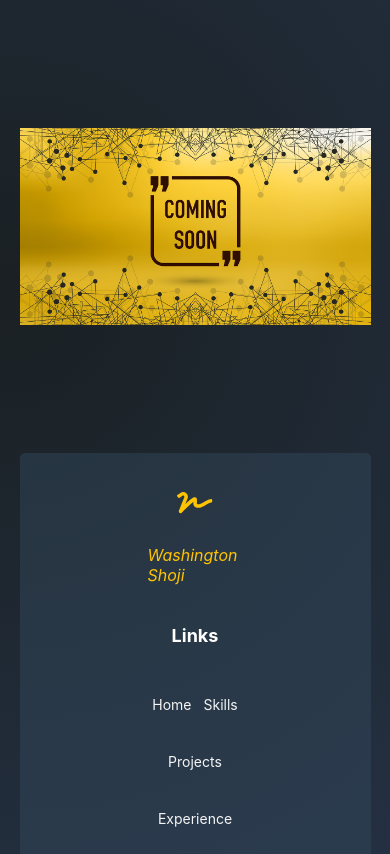
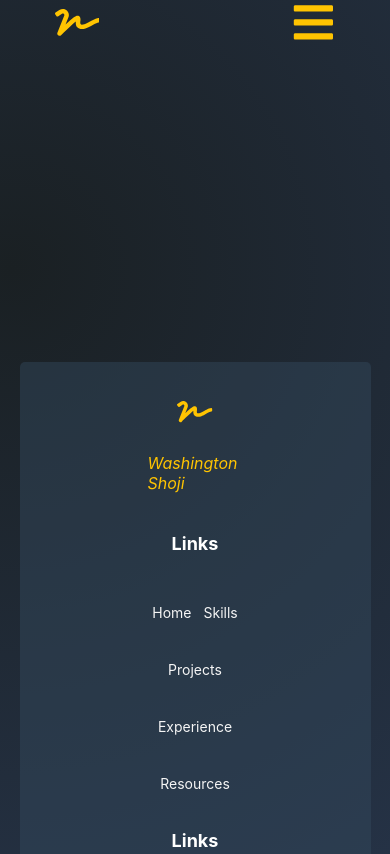
Before and after one commit to washington-shoji/personal-portfolio-nextjs-typescript, a Next.js app: page /resources in a window 390 px wide. Shown: the top 854 px of the page. Built offline with nearby package versions, Linux system fonts and the light colour scheme.

Commit message:
refactor(minor): Minor refactoring

```diff
--- a/pages/resources.tsx
+++ b/pages/resources.tsx
@@ -1,13 +1,14 @@
 import { NextPage } from 'next';
-import React from 'react';
+import React, { useState } from 'react';
 import styles from '../styles/Resources.module.scss';
 import bgImage from '../public/assets/images/bg_construction_2.jpg';
 import Image from 'next/image';
+import Link from 'next/link';
 
 export default function Resources<NextPage>(): JSX.Element {
 	return (
 		<div className={styles.container}>
-			<Image src={bgImage} alt='' />
+			{/* <Image src={bgImage} alt='' /> */}
 		</div>
 	);
 }
--- a/src/components/layout/Layout.tsx
+++ b/src/components/layout/Layout.tsx
@@ -1,15 +1,25 @@
-import {ScriptProps} from 'next/script';
+import { ScriptProps } from 'next/script';
+import { useState } from 'react';
 
 import styles from '../../../styles/Layout.module.scss';
 import Footer from '../footer/Footer';
+import MobileMenu from '../mobile-menu/MobileMenu';
 import NavigationBar from '../navigation-bar/NavigationBar';
 
-export function Layout({children}: ScriptProps): JSX.Element {
+export function Layout({ children }: ScriptProps): JSX.Element {
+	const [click, setClick] = useState(false);
+	const handleClick = () => setClick(!click);
+	const closeMobileMenu = () => setClick(false);
+	const open = click;
 	return (
 		<div
 			className={`${styles.layout_container} ${styles.gradient__background}`}
 		>
-			<NavigationBar />
+			{open ? (
+				<MobileMenu closeMobileMenu={closeMobileMenu} />
+			) : (
+				<NavigationBar handleClick={handleClick} />
+			)}
 			<div>{children}</div>
 			<Footer />
 		</div>
--- a/src/components/navigation-bar/NavigationBar.tsx
+++ b/src/components/navigation-bar/NavigationBar.tsx
@@ -1,7 +1,7 @@
 import Link from 'next/link';
 import styles from '../../../styles/NavigationBar.module.scss';
 
-import { FaSignature } from 'react-icons/fa';
+import { FaSignature, FaBars } from 'react-icons/fa';
 
 const navData = [
 	{ title: 'home', link: '/' },
@@ -11,10 +11,13 @@ const navData = [
 	{ title: 'resources', link: '/resources' },
 ];
 
-export default function NavigationBar(): JSX.Element {
+export default function NavigationBar(props: any): JSX.Element {
 	return (
 		<div className={styles.navbar_container}>
 			<div className={styles.navbar_logo}>{<FaSignature />}</div>
+			<div className={styles.navbar_menu_icon} onClick={props.handleClick}>
+				{<FaBars />}
+			</div>
 			<nav>
 				{navData.map((item) => {
 					return (
--- a/styles/NavigationBar.module.scss
+++ b/styles/NavigationBar.module.scss
@@ -4,12 +4,24 @@
 	display: flex;
 	justify-content: space-between;
 	align-items: center;
-	padding: 0 8em;
+	flex-wrap: wrap;
+	padding: 0 10%;
 
 	& .navbar_logo {
 		font-size: 2.8rem;
 		cursor: pointer;
 		color: $main-colour-2;
+	}
+
+	& .navbar_menu_icon {
+		visibility: hidden;
+		font-size: 2.8rem;
+		cursor: pointer;
+		color: $main-colour-2;
+	}
+
+	& .navbar_menu_icon:hover {
+		color: $secondary-colour-1;
 	}
 
 	& nav {
@@ -83,8 +95,14 @@
 	}
 }
 
-@media (max-width: 850px) {
+@media (max-width: 900px) {
 	.navbar_container {
-		display: none;
+		& nav {
+			visibility: hidden;
+		}
+
+		& .navbar_menu_icon {
+			visibility: visible;
+		}
 	}
 }
--- a/styles/Resources.module.scss
+++ b/styles/Resources.module.scss
@@ -1,3 +1,5 @@
+@import 'styles/variables.module.scss';
+
 .container {
 	display: flex;
 	flex-direction: column;
--- a/styles/globals.scss
+++ b/styles/globals.scss
@@ -31,6 +31,7 @@ body {
 	margin: 0;
 	font-family: -apple-system, BlinkMacSystemFont, Segoe UI, Roboto, Oxygen,
 		Ubuntu, Cantarell, Fira Sans, Droid Sans, Helvetica Neue, sans-serif;
+	scroll-behavior: smooth;
 }
 
 a {
```
